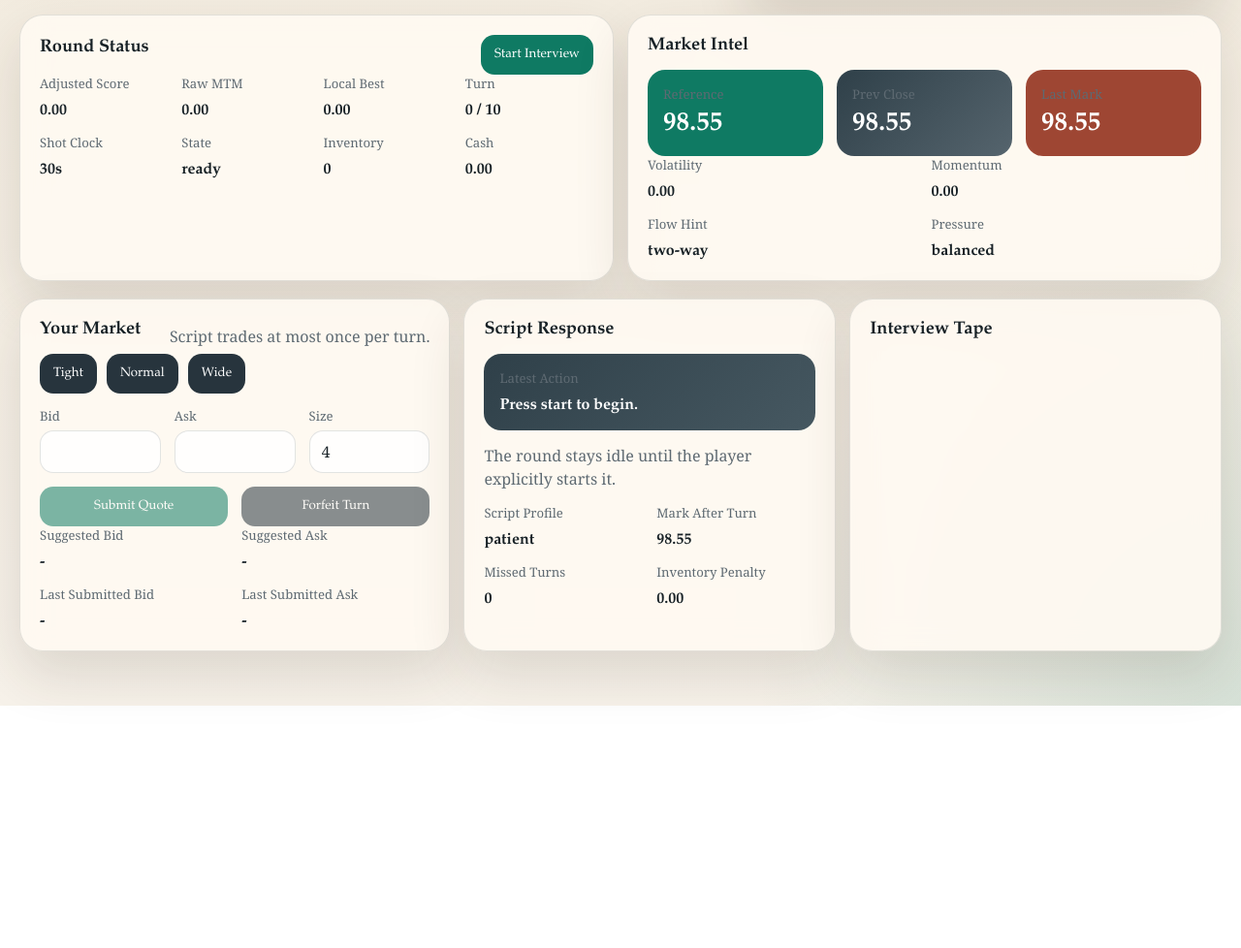
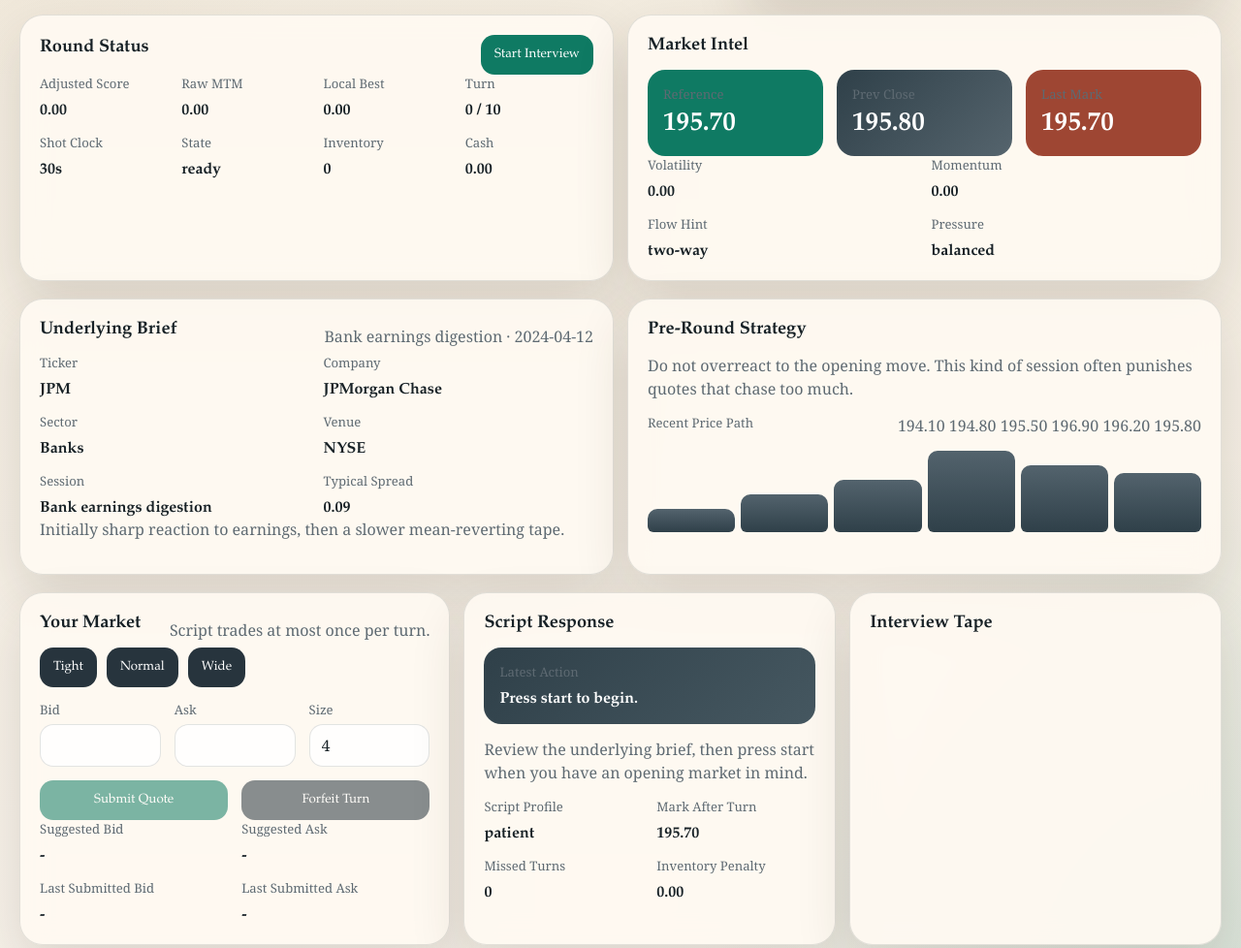
Before and after one commit to aditya1909-bit/market-making-sim, a plain HTML site: page index.html in a window 1280 px wide. Shown: the part 519-1497 px from the top of the page at 97% size. Before the commit the page ends 1247 px from the top, so only its background shows below. Drawn offline with Linux system fonts and the light colour scheme.

Commit message:
Pre round

```diff
--- a/app.js
+++ b/app.js
@@ -6,6 +6,7 @@
   const DEFAULT_SIZE = 4;
   const SCRIPT_NAME = "Counterparty Script";
   const SCRIPT_PROFILES = ["patient", "inventory-sensitive", "aggressive"];
+  const ASSET_SCENARIOS = Array.isArray(window.ASSET_SCENARIOS) ? window.ASSET_SCENARIOS : [];
 
   function clamp(value, min, max) {
     return Math.min(max, Math.max(min, value));
@@ -102,9 +103,33 @@
       this.reset(seedText || randomSeed());
     }
 
+    chooseScenario(seedText) {
+      if (!ASSET_SCENARIOS.length) {
+        return {
+          ticker: "SIM",
+          name: "Synthetic Asset",
+          sector: "Simulation",
+          exchange: "Local",
+          scenario: "Fallback tape",
+          sessionDate: "Seeded",
+          description: "Fallback scenario used when no asset pack is available.",
+          strategyNote: "Quote a balanced two-way market and manage inventory conservatively.",
+          averageSpread: 0.1,
+          realizedVol: 0.3,
+          flowTone: "balanced",
+          recentPath: [99.4, 99.8, 100.0, 100.1, 100.2, 100.3],
+          turnMarks: [100.4, 100.5, 100.6, 100.4, 100.7, 100.8, 100.9, 101.0, 100.8, 100.9, 101.1],
+        };
+      }
+      const pick = hashString(seedText || "market-making");
+      const index = pick() % ASSET_SCENARIOS.length;
+      return ASSET_SCENARIOS[index];
+    }
+
     reset(seedText) {
       this.seed = (seedText || randomSeed()).toUpperCase();
       this.rng = makeRng(this.seed);
+      this.asset = this.chooseScenario(this.seed);
       this.profile = SCRIPT_PROFILES[Math.floor(this.rng() * SCRIPT_PROFILES.length)];
       this.mode = "ready";
       this.turn = 0;
@@ -112,19 +137,19 @@
       this.bestScore = Number(safeStorageGet(STORAGE_KEY) || 0);
       this.player = { cash: 0, inventory: 0 };
       this.script = { inventory: 0, lastDecisionAt: null };
-      this.referencePrice = roundTick(100 + this.rng() * 8 - 4);
-      this.previousClose = this.referencePrice;
+      this.referencePrice = roundTick(this.asset.turnMarks[0]);
+      this.previousClose = roundTick(this.asset.recentPath[this.asset.recentPath.length - 1]);
       this.lastMark = this.referencePrice;
       this.lastQuote = null;
       this.lastResponse = {
         action: "Press start to begin.",
-        reason: "The round stays idle until the player explicitly starts it.",
+        reason: "Review the underlying brief, then press start when you have an opening market in mind.",
         markAfter: this.lastMark,
       };
       this.shotClock = TURN_SECONDS;
       this.turnStartedAt = null;
       this.missedTurns = 0;
-      this.recentMarks = [this.referencePrice];
+      this.recentMarks = this.asset.recentPath.slice(-4).map((value) => roundTick(value)).concat([this.referencePrice]);
       this.history = [];
       this.currentTurn = null;
       setSeedOnUrl(this.seed);
@@ -139,17 +164,18 @@
       this.turn = 0;
       this.player = { cash: 0, inventory: 0 };
       this.script = { inventory: 0, lastDecisionAt: null };
-      this.previousClose = this.referencePrice;
+      this.referencePrice = roundTick(this.asset.turnMarks[0]);
+      this.previousClose = roundTick(this.asset.recentPath[this.asset.recentPath.length - 1]);
       this.lastMark = this.referencePrice;
       this.lastQuote = null;
       this.lastResponse = {
         action: "Round started.",
-        reason: "Quote a two-way market. The script can trade only once per turn.",
+        reason: `Quote ${this.asset.ticker} two-way. The script can trade only once per turn, and you have 30 seconds to think.`,
         markAfter: this.lastMark,
       };
       this.missedTurns = 0;
       this.history = [];
-      this.recentMarks = [this.referencePrice];
+      this.recentMarks = this.asset.recentPath.slice(-4).map((value) => roundTick(value)).concat([this.referencePrice]);
       this.prepareTurn();
       return this.snapshot();
     }
@@ -173,28 +199,28 @@
       }
 
       this.turn += 1;
-      const rawShock = signedNormalish(this.rng);
-      const momentum = this.recentMarks.length >= 2
-        ? this.recentMarks[this.recentMarks.length - 1] - this.recentMarks[this.recentMarks.length - 2]
-        : 0;
-      const volatility = clamp(0.12 + Math.abs(rawShock) * 0.22 + Math.abs(momentum) * 0.25, 0.12, 0.55);
-      const flowBias = signedNormalish(this.rng) * 0.35;
-      const pressure = signedNormalish(this.rng) * 0.25;
+      const pathIndex = Math.min(this.turn - 1, this.asset.turnMarks.length - 2);
+      const pathNow = roundTick(this.asset.turnMarks[pathIndex]);
+      const pathNext = roundTick(this.asset.turnMarks[pathIndex + 1]);
+      const momentum = roundTick(pathNow - this.previousClose);
+      const realizedVol = clamp(this.asset.realizedVol, 0.12, 0.8);
+      const volatility = clamp(
+        realizedVol * 0.65 + Math.abs(momentum) * 0.18 + Math.abs(signedNormalish(this.rng)) * 0.08,
+        0.12,
+        0.75
+      );
+      const flowBiasBase =
+        this.asset.flowTone === "buyer-led" ? 0.22 : this.asset.flowTone === "seller-led" ? -0.22 : 0.0;
+      const flowBias = flowBiasBase + signedNormalish(this.rng) * 0.12;
+      const pressure = signedNormalish(this.rng) * 0.12 + (pathNext - pathNow) * 0.08;
 
       this.previousClose = this.lastMark;
-      this.referencePrice = roundTick(
-        Math.max(
-          25,
-          this.lastMark + momentum * 0.25 + pressure * 0.18 + rawShock * volatility * 0.4
-        )
-      );
+      this.referencePrice = pathNow;
 
-      const hiddenFair = roundTick(
-        this.referencePrice + flowBias * 0.45 + momentum * 0.35 + pressure * 0.15
-      );
+      const hiddenFair = roundTick(pathNext + flowBias * 0.15);
 
       const baseHalfWidth = roundTick(
-        Math.max(TICK * 2, 0.12 + volatility * 0.3 + Math.abs(this.player.inventory) * 0.01)
+        Math.max(this.asset.averageSpread / 2, 0.12 + volatility * 0.3 + Math.abs(this.player.inventory) * 0.01)
       );
 
       this.currentTurn = {
@@ -287,7 +313,7 @@
 
       this.lastResponse = {
         action: decision.headline,
-        reason: decision.reason,
+        reason: `${decision.reason} ${this.asset.ticker} is trading in a ${this.asset.flowTone} setup.`,
         markAfter: this.lastMark,
       };
 
@@ -373,7 +399,7 @@
 
       this.lastResponse = {
         action: "Turn forfeited.",
-        reason: "No quote was submitted before the 30-second shot clock expired.",
+        reason: `No ${this.asset.ticker} quote was submitted before the 30-second shot clock expired.`,
         markAfter: this.lastMark,
       };
 
@@ -447,6 +473,7 @@
     snapshot() {
       return {
         seed: this.seed,
+        asset: this.asset,
         mode: this.mode,
         turn: this.turn,
         maxTurns: this.maxTurns,
@@ -510,6 +537,17 @@
     missedTurns: document.getElementById("missed-turns"),
     inventoryPenalty: document.getElementById("inventory-penalty"),
     historyList: document.getElementById("history-list"),
+    assetTag: document.getElementById("asset-tag"),
+    assetTicker: document.getElementById("asset-ticker"),
+    assetName: document.getElementById("asset-name"),
+    assetSector: document.getElementById("asset-sector"),
+    assetExchange: document.getElementById("asset-exchange"),
+    assetSession: document.getElementById("asset-session"),
+    assetSpread: document.getElementById("asset-spread"),
+    assetDescription: document.getElementById("asset-description"),
+    strategyNote: document.getElementById("strategy-note"),
+    pathSummary: document.getElementById("path-summary"),
+    pathBars: document.getElementById("path-bars"),
   };
 
   let game = new InterviewGame(parseSeedFromUrl() || randomSeed());
@@ -522,6 +560,20 @@
       li.className = item.kind;
       li.textContent = item.text;
       elements.historyList.appendChild(li);
+    });
+  }
+
+  function renderPath(values) {
+    elements.pathBars.innerHTML = "";
+    const min = Math.min(...values);
+    const max = Math.max(...values);
+    const span = Math.max(0.01, max - min);
+    values.forEach((value) => {
+      const bar = document.createElement("div");
+      bar.className = "path-bar";
+      bar.style.height = `${24 + ((value - min) / span) * 60}px`;
+      bar.title = format(value);
+      elements.pathBars.appendChild(bar);
     });
   }
 
@@ -539,6 +591,16 @@
     renderedTurn = snapshot.turn;
 
     elements.seedInput.value = snapshot.seed;
+    elements.assetTag.textContent = `${snapshot.asset.scenario} · ${snapshot.asset.sessionDate}`;
+    elements.assetTicker.textContent = snapshot.asset.ticker;
+    elements.assetName.textContent = snapshot.asset.name;
+    elements.assetSector.textContent = snapshot.asset.sector;
+    elements.assetExchange.textContent = snapshot.asset.exchange;
+    elements.assetSession.textContent = snapshot.asset.scenario;
+    elements.assetSpread.textContent = format(snapshot.asset.averageSpread);
+    elements.assetDescription.textContent = snapshot.asset.description;
+    elements.strategyNote.textContent = snapshot.asset.strategyNote;
+    elements.pathSummary.textContent = snapshot.asset.recentPath.map((value) => format(value)).join("  ");
     elements.adjustedScore.textContent = format(snapshot.adjustedScore);
     elements.rawMtm.textContent = format(snapshot.rawMtm);
     elements.bestScore.textContent = format(snapshot.bestScore);
@@ -569,6 +631,7 @@
     elements.skipTurn.disabled = snapshot.mode !== "quote";
 
     renderHistory(snapshot.history);
+    renderPath(snapshot.asset.recentPath);
   }
 
   function submitQuote() {
--- /dev/null
+++ b/asset-data.js
@@ -0,0 +1,122 @@
+window.ASSET_SCENARIOS = [
+  {
+    ticker: "NVDA",
+    name: "NVIDIA",
+    sector: "Semiconductors",
+    exchange: "NASDAQ",
+    scenario: "Post-earnings momentum",
+    sessionDate: "2024-02-22",
+    description: "Gap-up semiconductor session with persistent buy-side urgency after earnings.",
+    strategyNote: "Lean wider on the offer than on the bid. Buyer urgency raises adverse-selection risk if you sell too cheaply.",
+    averageSpread: 0.2,
+    realizedVol: 0.62,
+    flowTone: "buyer-led",
+    recentPath: [68.9, 69.7, 71.1, 72.4, 74.3, 76.8],
+    turnMarks: [77.4, 78.1, 78.9, 79.2, 80.1, 80.6, 81.0, 80.8, 81.5, 82.2, 82.0],
+  },
+  {
+    ticker: "AMD",
+    name: "Advanced Micro Devices",
+    sector: "Semiconductors",
+    exchange: "NASDAQ",
+    scenario: "High-beta two-way tape",
+    sessionDate: "2024-03-08",
+    description: "Fast semiconductor tape with alternating bursts of buying and profit-taking.",
+    strategyNote: "Avoid quoting too wide too early. This tape trades often, but momentum can flip quickly.",
+    averageSpread: 0.15,
+    realizedVol: 0.54,
+    flowTone: "two-way",
+    recentPath: [174.8, 176.1, 177.0, 175.5, 176.8, 178.4],
+    turnMarks: [178.9, 179.5, 179.1, 180.0, 179.4, 180.6, 181.0, 180.2, 181.4, 180.9, 181.7],
+  },
+  {
+    ticker: "AAPL",
+    name: "Apple",
+    sector: "Large Cap Technology",
+    exchange: "NASDAQ",
+    scenario: "Quiet institutional grind",
+    sessionDate: "2024-01-12",
+    description: "Lower-vol large-cap session with steady institutional participation and limited panic flow.",
+    strategyNote: "You can quote tighter here. Lower realized volatility usually rewards consistent two-way pricing.",
+    averageSpread: 0.08,
+    realizedVol: 0.21,
+    flowTone: "balanced",
+    recentPath: [183.0, 183.4, 183.2, 183.7, 184.0, 184.4],
+    turnMarks: [184.5, 184.7, 184.6, 184.9, 185.0, 185.1, 185.0, 185.2, 185.4, 185.3, 185.5],
+  },
+  {
+    ticker: "TSLA",
+    name: "Tesla",
+    sector: "Autos",
+    exchange: "NASDAQ",
+    scenario: "News-driven sell pressure",
+    sessionDate: "2024-04-19",
+    description: "High-volatility tape with repeated seller-led pushes and fragile rebounds.",
+    strategyNote: "Be careful leaning too hard bid-side. If you buy inventory too aggressively, it becomes expensive to unwind.",
+    averageSpread: 0.22,
+    realizedVol: 0.67,
+    flowTone: "seller-led",
+    recentPath: [156.2, 154.8, 153.9, 152.1, 151.7, 150.6],
+    turnMarks: [150.2, 149.8, 149.0, 148.5, 148.9, 147.8, 147.2, 147.6, 146.8, 146.1, 145.9],
+  },
+  {
+    ticker: "MSFT",
+    name: "Microsoft",
+    sector: "Large Cap Technology",
+    exchange: "NASDAQ",
+    scenario: "Calm megacap uptrend",
+    sessionDate: "2024-03-14",
+    description: "Orderly upward trend with modest buy skew and relatively tight spreads.",
+    strategyNote: "A disciplined narrow market is usually fine, but watch for getting run over if you keep selling into strength.",
+    averageSpread: 0.1,
+    realizedVol: 0.24,
+    flowTone: "buyer-led",
+    recentPath: [418.8, 419.6, 420.4, 421.1, 422.0, 423.3],
+    turnMarks: [423.7, 424.0, 424.4, 424.8, 425.1, 425.5, 425.7, 425.9, 426.3, 426.1, 426.8],
+  },
+  {
+    ticker: "JPM",
+    name: "JPMorgan Chase",
+    sector: "Banks",
+    exchange: "NYSE",
+    scenario: "Bank earnings digestion",
+    sessionDate: "2024-04-12",
+    description: "Initially sharp reaction to earnings, then a slower mean-reverting tape.",
+    strategyNote: "Do not overreact to the opening move. This kind of session often punishes quotes that chase too much.",
+    averageSpread: 0.09,
+    realizedVol: 0.33,
+    flowTone: "two-way",
+    recentPath: [194.1, 194.8, 195.5, 196.9, 196.2, 195.8],
+    turnMarks: [195.7, 195.3, 195.1, 195.4, 195.0, 194.8, 195.2, 195.4, 195.1, 194.9, 195.0],
+  },
+  {
+    ticker: "SPY",
+    name: "SPDR S&P 500 ETF",
+    sector: "Index ETF",
+    exchange: "NYSE Arca",
+    scenario: "Macro headline whipsaw",
+    sessionDate: "2024-08-05",
+    description: "Broad-market ETF session with fast macro repricing and reversal risk.",
+    strategyNote: "Respect the volatility. Better to miss one fill than warehouse too much inventory in a whipsaw tape.",
+    averageSpread: 0.04,
+    realizedVol: 0.58,
+    flowTone: "two-way",
+    recentPath: [531.2, 528.8, 526.1, 523.0, 525.8, 527.4],
+    turnMarks: [527.1, 526.2, 524.8, 525.5, 526.7, 525.9, 527.0, 528.1, 527.5, 528.8, 529.1],
+  },
+  {
+    ticker: "XOM",
+    name: "Exxon Mobil",
+    sector: "Energy",
+    exchange: "NYSE",
+    scenario: "Commodity-linked drift",
+    sessionDate: "2024-06-18",
+    description: "Slower, trend-following session linked to a firm crude tape.",
+    strategyNote: "This market often rewards patience. Tighten when flow is quiet, but widen quickly if momentum accelerates.",
+    averageSpread: 0.07,
+    realizedVol: 0.28,
+    flowTone: "buyer-led",
+    recentPath: [112.1, 112.4, 112.8, 113.1, 113.4, 113.8],
+    turnMarks: [113.9, 114.0, 114.2, 114.4, 114.6, 114.5, 114.8, 115.0, 115.1, 115.0, 115.2],
+  },
+];
--- a/index.html
+++ b/index.html
@@ -110,6 +110,54 @@
         </article>
       </section>
 
+      <section class="asset-grid">
+        <article class="panel">
+          <div class="section-head">
+            <h2>Underlying Brief</h2>
+            <span class="subtle" id="asset-tag">-</span>
+          </div>
+          <div class="stats-grid compact">
+            <div>
+              <span class="label">Ticker</span>
+              <strong id="asset-ticker">-</strong>
+            </div>
+            <div>
+              <span class="label">Company</span>
+              <strong id="asset-name">-</strong>
+            </div>
+            <div>
+              <span class="label">Sector</span>
+              <strong id="asset-sector">-</strong>
+            </div>
+            <div>
+              <span class="label">Venue</span>
+              <strong id="asset-exchange">-</strong>
+            </div>
+            <div>
+              <span class="label">Session</span>
+              <strong id="asset-session">-</strong>
+            </div>
+            <div>
+              <span class="label">Typical Spread</span>
+              <strong id="asset-spread">-</strong>
+            </div>
+          </div>
+          <p id="asset-description" class="response-copy"></p>
+        </article>
+
+        <article class="panel">
+          <h2>Pre-Round Strategy</h2>
+          <p id="strategy-note" class="response-copy"></p>
+          <div class="mini-path">
+            <div class="path-labels">
+              <span class="label">Recent Price Path</span>
+              <span class="subtle" id="path-summary">-</span>
+            </div>
+            <div id="path-bars" class="path-bars"></div>
+          </div>
+        </article>
+      </section>
+
       <section class="main-grid">
         <article class="panel quote-panel">
           <div class="section-head">
@@ -199,6 +247,7 @@
       </section>
     </main>
 
+    <script src="./asset-data.js"></script>
     <script src="./app.js" defer></script>
   </body>
   </html>
--- a/styles.css
+++ b/styles.css
@@ -34,6 +34,7 @@ body {
 
 .hero,
 .status-grid,
+.asset-grid,
 .main-grid,
 .quote-strip,
 .stats-grid,
@@ -50,6 +51,11 @@ body {
 }
 
 .status-grid {
+  grid-template-columns: repeat(2, minmax(0, 1fr));
+  margin-bottom: 18px;
+}
+
+.asset-grid {
   grid-template-columns: repeat(2, minmax(0, 1fr));
   margin-bottom: 18px;
 }
@@ -224,6 +230,32 @@ button:disabled {
   line-height: 1.5;
 }
 
+.mini-path {
+  margin-top: 12px;
+}
+
+.path-labels {
+  display: flex;
+  align-items: center;
+  justify-content: space-between;
+  gap: 10px;
+  margin-bottom: 10px;
+}
+
+.path-bars {
+  display: flex;
+  align-items: end;
+  gap: 6px;
+  min-height: 88px;
+}
+
+.path-bar {
+  flex: 1;
+  border-radius: 10px 10px 6px 6px;
+  background: linear-gradient(180deg, #53636d, #2f4049);
+  min-height: 16px;
+}
+
 .tape-list {
   list-style: none;
   margin: 0;
@@ -256,6 +288,7 @@ button:disabled {
 @media (max-width: 1080px) {
   .hero,
   .status-grid,
+  .asset-grid,
   .main-grid,
   .stats-grid,
   .quote-form {
```
Also changed, not shown: .github/workflows/deploy-pages.yml, README.md.
